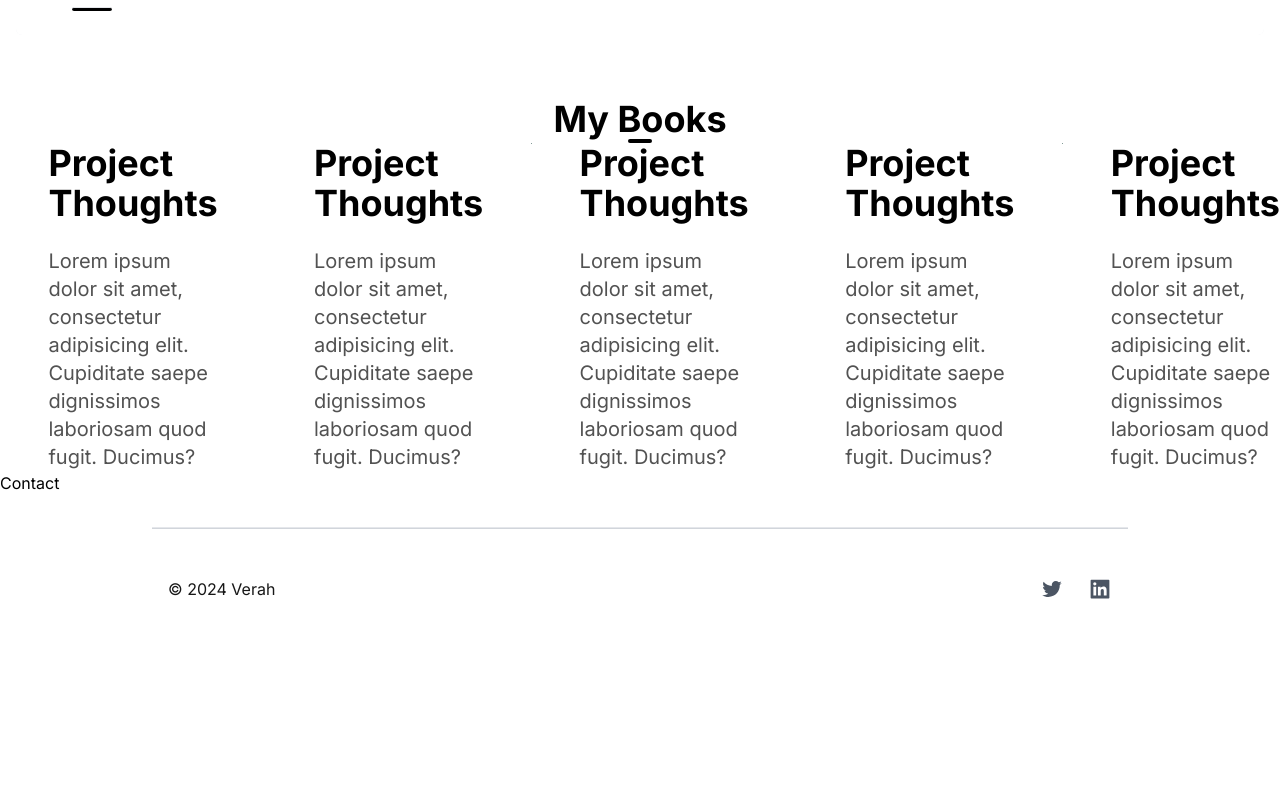
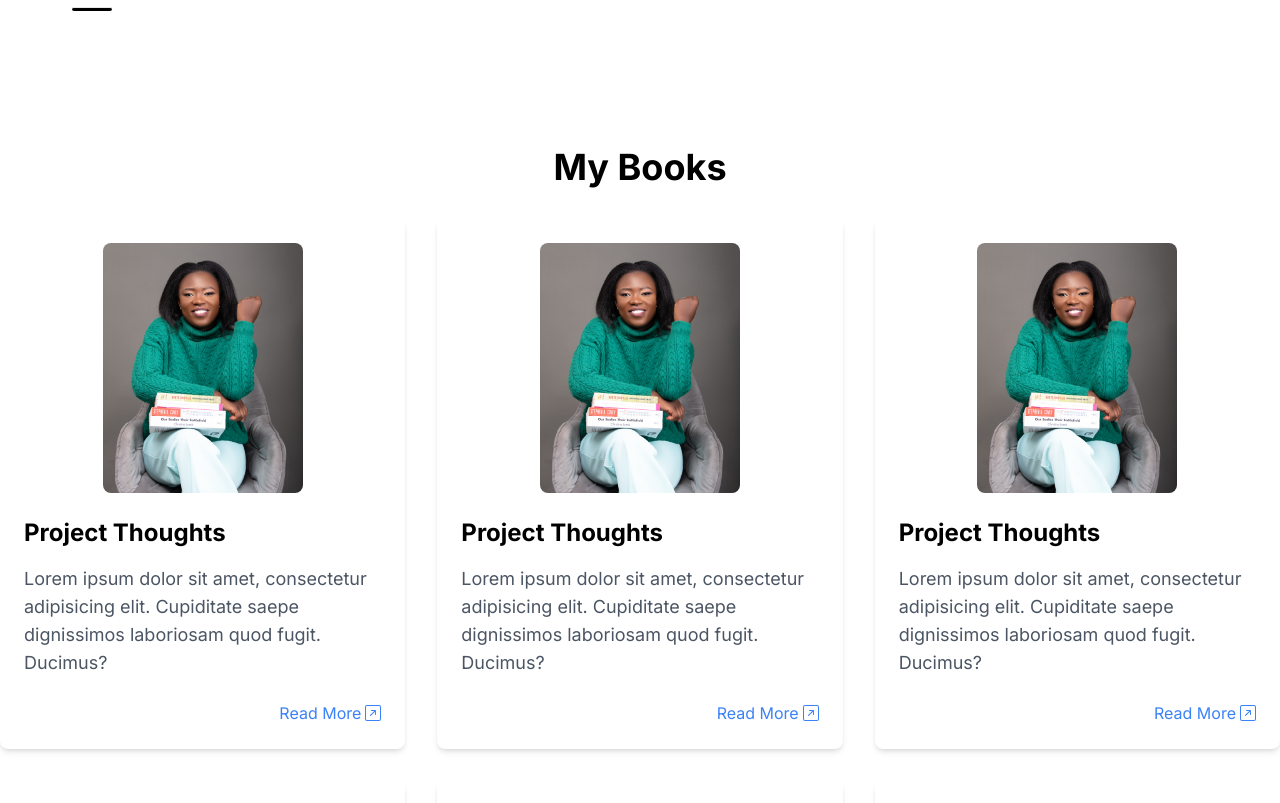
Before and after one commit to realgitau/complete-online-office, a Next.js app: page / in a window 1280 px wide. Shown: the part 1941-2744 px from the top of the page. Before the commit the page ends 2562 px from the top, so only its background shows below. Built offline with nearby package versions, Linux system fonts and the light colour scheme.

Commit message:
third commit

```diff
--- a/components/Books/Books.tsx
+++ b/components/Books/Books.tsx
@@ -1,56 +1,39 @@
-import React from 'react'
-import Image from 'next/image'
-import Link from 'next/link'
-import { BsArrowUpRightSquare } from 'react-icons/bs'
+import React from 'react';
+import Image from 'next/image';
+import Link from 'next/link';
+import { BsArrowUpRightSquare } from 'react-icons/bs';
 
 const Books = () => {
   return (
-    <section id='projects'>
-      <h1 className='text-center font-bold text-4xl'>My Books
-        <hr className='w-6 h-1 mx-auto bg-black border-0 rounded' />
-      </h1>
-      <div>
-        <div className='flex flex-col md:flex-row md:space-x-12'>
-          <div className='md:1/2'>
-            <Image src='/verahprofile.jpeg' alt='Vera' width={200} height={200} className='rounded-lg'/>
-          </div>
-          <div className='md:1/2'>
-            <h1 className='text-4xl font-bold mb-6'>Project Thoughts</h1>
-            <p className='text-xl leading-7 text-neutral-600 dark:text-neutral-400'>Lorem ipsum dolor sit amet, consectetur adipisicing elit. Cupiditate saepe dignissimos laboriosam quod fugit. Ducimus?</p>
-          </div>
-          <div className='md:1/2'>
-            <Image src='/verahprofile.jpeg' alt='Vera' width={200} height={200} className='rounded-lg'/>
-          </div>
-          <div className='md:1/2'>
-            <h1 className='text-4xl font-bold mb-6'>Project Thoughts</h1>
-            <p className='text-xl leading-7 text-neutral-600 dark:text-neutral-400'>Lorem ipsum dolor sit amet, consectetur adipisicing elit. Cupiditate saepe dignissimos laboriosam quod fugit. Ducimus?</p>
-          </div>
-          <div className='md:1/2'>
-            <Image src='/verahprofile.jpeg' alt='Vera' width={200} height={200} className='rounded-lg'/>
-          </div>
-          <div className='md:1/2'>
-            <h1 className='text-4xl font-bold mb-6'>Project Thoughts</h1>
-            <p className='text-xl leading-7 text-neutral-600 dark:text-neutral-400'>Lorem ipsum dolor sit amet, consectetur adipisicing elit. Cupiditate saepe dignissimos laboriosam quod fugit. Ducimus?</p>
-          </div>
-          <div className='md:1/2'>
-            <Image src='/verahprofile.jpeg' alt='Vera' width={200} height={200} className='rounded-lg'/>
-          </div>
-          <div className='md:1/2'>
-            <h1 className='text-4xl font-bold mb-6'>Project Thoughts</h1>
-            <p className='text-xl leading-7 text-neutral-600 dark:text-neutral-400'>Lorem ipsum dolor sit amet, consectetur adipisicing elit. Cupiditate saepe dignissimos laboriosam quod fugit. Ducimus?</p>
-          </div>
-          <div className='md:1/2'>
-            <Image src='/verahprofile.jpeg' alt='Vera' width={200} height={200} className='rounded-lg'/>
-          </div>
-          <div className='md:1/2'>
-            <h1 className='text-4xl font-bold mb-6'>Project Thoughts</h1>
-            <p className='text-xl leading-7 text-neutral-600 dark:text-neutral-400'>Lorem ipsum dolor sit amet, consectetur adipisicing elit. Cupiditate saepe dignissimos laboriosam quod fugit. Ducimus?</p>
-          </div>
-        </div>
+    <section id='projects' className="py-12">
+      <h1 className='text-center font-bold text-4xl mb-8'>My Books</h1>
+      <div className="grid grid-cols-1 md:grid-cols-2 lg:grid-cols-3 gap-8">
+        <BookItem />
+        <BookItem />
+        <BookItem />
+        <BookItem />
+        <BookItem />
+        <BookItem />
       </div>
+    </section>
+  );
+};
 
-    </section>
-  )
-}
+const BookItem = () => {
+  return (
+    <div className="flex flex-col bg-white shadow-md rounded-lg p-6">
+      <div className="flex justify-center mb-6">
+        <Image src='/verahprofile.jpeg' alt='Vera' width={200} height={200} className='rounded-lg' />
+      </div>
+      <h1 className='text-2xl font-bold mb-4'>Project Thoughts</h1>
+      <p className='text-lg leading-7 text-gray-600 dark:text-gray-400 mb-6'>Lorem ipsum dolor sit amet, consectetur adipisicing elit. Cupiditate saepe dignissimos laboriosam quod fugit. Ducimus?</p>
+      <div className="flex justify-end">
+        <Link href="#"className="text-blue-500 hover:underline flex items-center">
+            Read More <BsArrowUpRightSquare className="ml-1" />
+        </Link>
+      </div>
+    </div>
+  );
+};
 
-export default Books
+export default Books;
--- a/components/Contact/Contact.tsx
+++ b/components/Contact/Contact.tsx
@@ -1,9 +1,30 @@
-import React from 'react'
+import React from 'react';
 
 const Contact = () => {
   return (
-    <div>Contact</div>
-  )
-}
+    <div className="max-w-lg mx-auto mt-8 px-4">
+      <h2 className="text-3xl font-semibold mb-6 text-center">Contact Us</h2>
+      <form className="space-y-6">
+        <div>
+          <label htmlFor="name" className="block mb-1">Name:</label>
+          <input type="text" id="name" name="name" className="w-full border border-gray-300 rounded-md p-3 focus:outline-none focus:border-blue-500" />
+        </div>
+        <div>
+          <label htmlFor="email" className="block mb-1">Email:</label>
+          <input type="email" id="email" name="email" className="w-full border border-gray-300 rounded-md p-3 focus:outline-none focus:border-blue-500" />
+        </div>
+        <div>
+          <label htmlFor="phone" className="block mb-1">Phone Number:</label>
+          <input type="tel" id="phone" name="phone" className="w-full border border-gray-300 rounded-md p-3 focus:outline-none focus:border-blue-500" />
+        </div>
+        <div>
+          <label htmlFor="message" className="block mb-1">Message:</label>
+          <textarea id="message" name="message" className="w-full border border-gray-300 rounded-md p-3 focus:outline-none focus:border-blue-500 h-40 resize-none"></textarea>
+        </div>
+        <button type="submit" className="bg-blue-500 text-white py-3 px-6 rounded-md hover:bg-blue-600 w-full">Submit</button>
+      </form>
+    </div>
+  );
+};
 
-export default Contact
+export default Contact;
```
